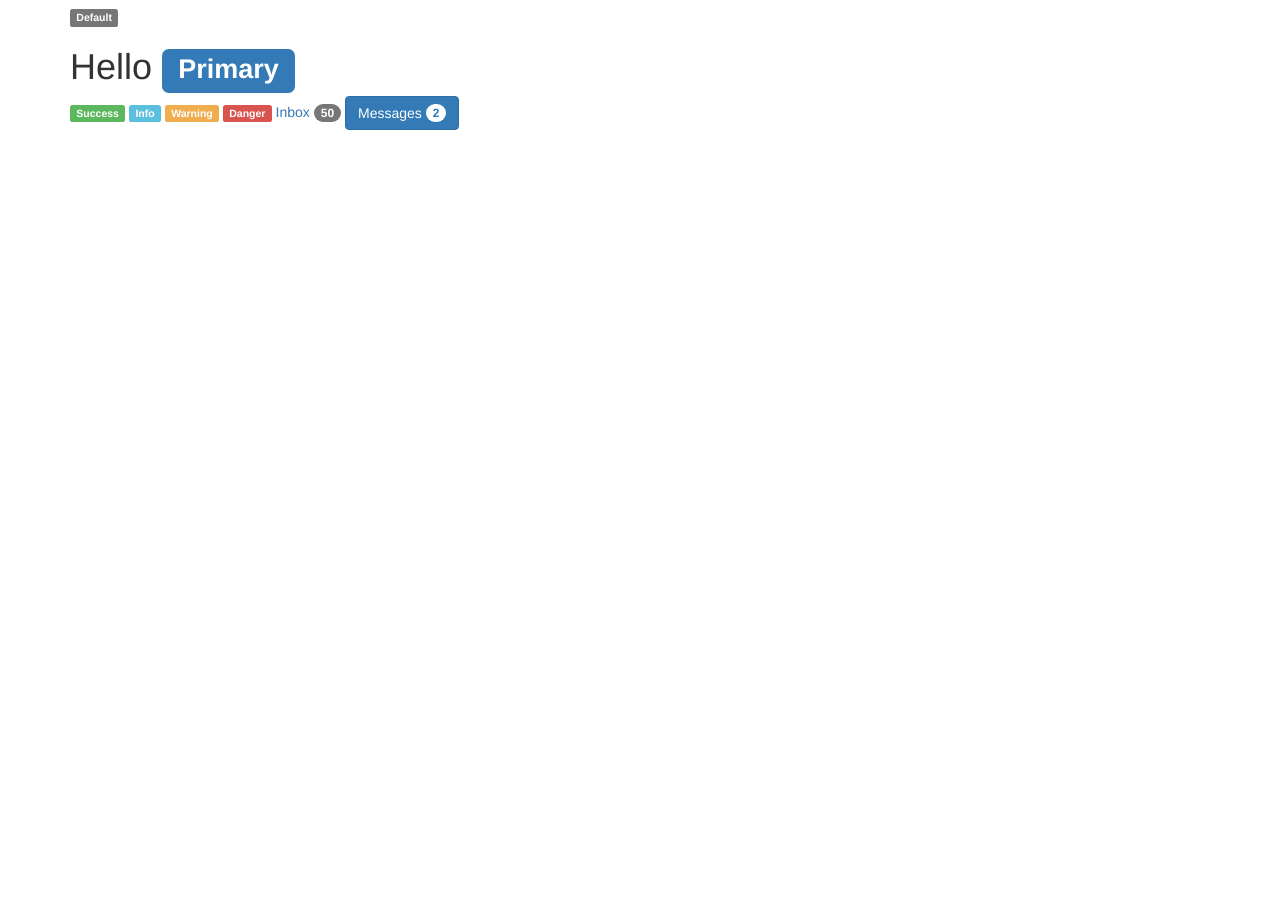
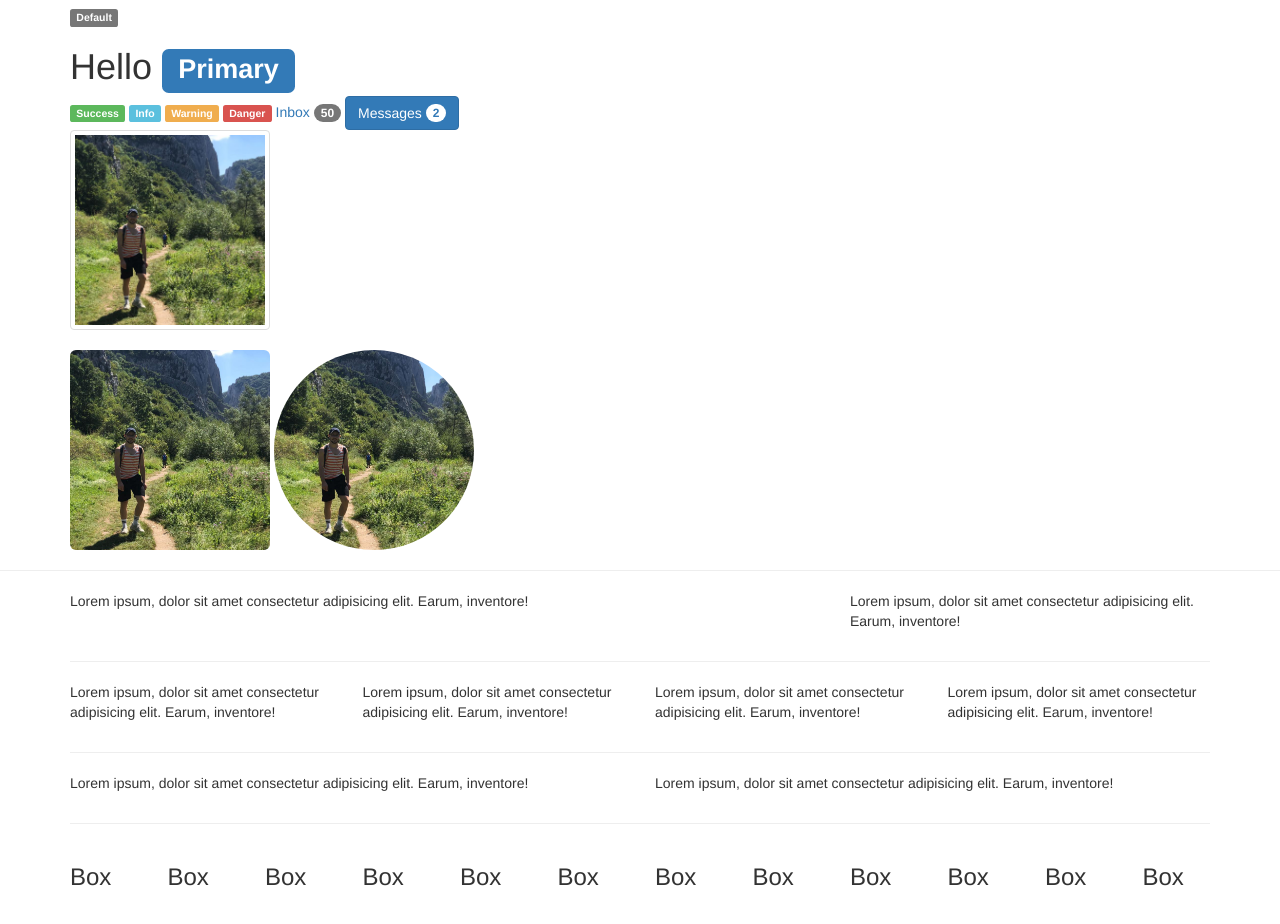
Before and after one commit to DevBrad/learn-Bootstrap, a plain HTML site: page index.html in a window 1280 px wide. Shown: the part 3300-4224 px from the top of the page. Before the commit the page ends 3830 px from the top, so only its background shows below. Drawn offline with nearby package versions, Linux system fonts and the light colour scheme.

Commit message:
added images and grids

```diff
--- a/index.html
+++ b/index.html
@@ -296,6 +296,98 @@
 
 </div>
 
+<!--IMAGES-->
+
+<div class="container">
+  <img src="/bradley.jpg" alt="me" class="thumbnail" style="width:200px; height:200px;">
+  <img src="/bradley.jpg" alt="me" class="img-rounded" style="width:200px; height:200px;">
+  <img src="/bradley.jpg" alt="me" class="img-circle" style="width:200px; height:200px;">
+</div>
+
+<hr>
+
+<!--GRIDS-->
+<div class="container">
+  <!--WHEN THEY GOES ON TOP OF EACH OTHER (TABLET VIEW), TO KEEP THAT FORMAT I CAN ADD col-sm-8 TO THE FIRST CLASS AND col-sm-4 TO THE SECOND CLASS, AND ON THE PHONE VIEW IT WILL CHANGES AGAIN AND IF I WANT TO KEEP AGAIN THAT STANDARD I CAN ADD AGAIN call-xs-8 and to the second class call-xs-4-->
+  <div class="row">
+    <div class="col-md-8 col-sm-8 col-xs-8"><!--md stands for medium screen size-->
+      <p>Lorem ipsum, dolor sit amet consectetur adipisicing elit. Earum, inventore!</p>
+    </div>
+    <div class="col-md-4 call-sm-4 col-xs-4">
+      <p>Lorem ipsum, dolor sit amet consectetur adipisicing elit. Earum, inventore!</p>
+    </div>
+  </div>
+
+  <hr>
+  <div class="row">
+    <div class="col-md-3">
+      <p>Lorem ipsum, dolor sit amet consectetur adipisicing elit. Earum, inventore!</p>
+    </div>
+    <div class="col-md-3">
+      <p>Lorem ipsum, dolor sit amet consectetur adipisicing elit. Earum, inventore!</p>
+    </div>
+    <div class="col-md-3">
+      <p>Lorem ipsum, dolor sit amet consectetur adipisicing elit. Earum, inventore!</p>
+    </div>
+    <div class="col-md-3">
+      <p>Lorem ipsum, dolor sit amet consectetur adipisicing elit. Earum, inventore!</p>
+    </div>
+  </div>
+
+  <hr>
+
+  <div class="row">
+    <!--these are even because thay are both 6-->
+    <div class="col-md-6"><!--md stands for medium screen size-->
+      <p>Lorem ipsum, dolor sit amet consectetur adipisicing elit. Earum, inventore!</p>
+    </div>
+    <div class="col-md-6">
+      <p>Lorem ipsum, dolor sit amet consectetur adipisicing elit. Earum, inventore!</p>
+    </div>
+  </div>
+  <hr>
+  <!--I CAN ALSO DO 12 COLUMNS-->
+  <div class="row">
+    <div class="col-md-1">
+      <h3>Box</h3>
+    </div>
+    <div class="col-md-1">
+      <h3>Box</h3>
+    </div>
+    <div class="col-md-1">
+      <h3>Box</h3>
+    </div>
+    <div class="col-md-1">
+      <h3>Box</h3>
+    </div>
+    <div class="col-md-1">
+      <h3>Box</h3>
+    </div>
+    <div class="col-md-1">
+      <h3>Box</h3>
+    </div>
+    <div class="col-md-1">
+      <h3>Box</h3>
+    </div>
+    <div class="col-md-1">
+      <h3>Box</h3>
+    </div>
+    <div class="col-md-1">
+      <h3>Box</h3>
+    </div>
+    <div class="col-md-1">
+      <h3>Box</h3>
+    </div>
+    <div class="col-md-1">
+      <h3>Box</h3>
+    </div>
+    <div class="col-md-1">
+      <h3>Box</h3>
+    </div>
+    <!--if i am going to a certain point, like tablet view it automatically goes into just all on top of each other-->
+  </div>
+</div>
+
 
 
 <div style="height:400px;"></div>
```
Also changed, not shown: bradley.jpg (added).
